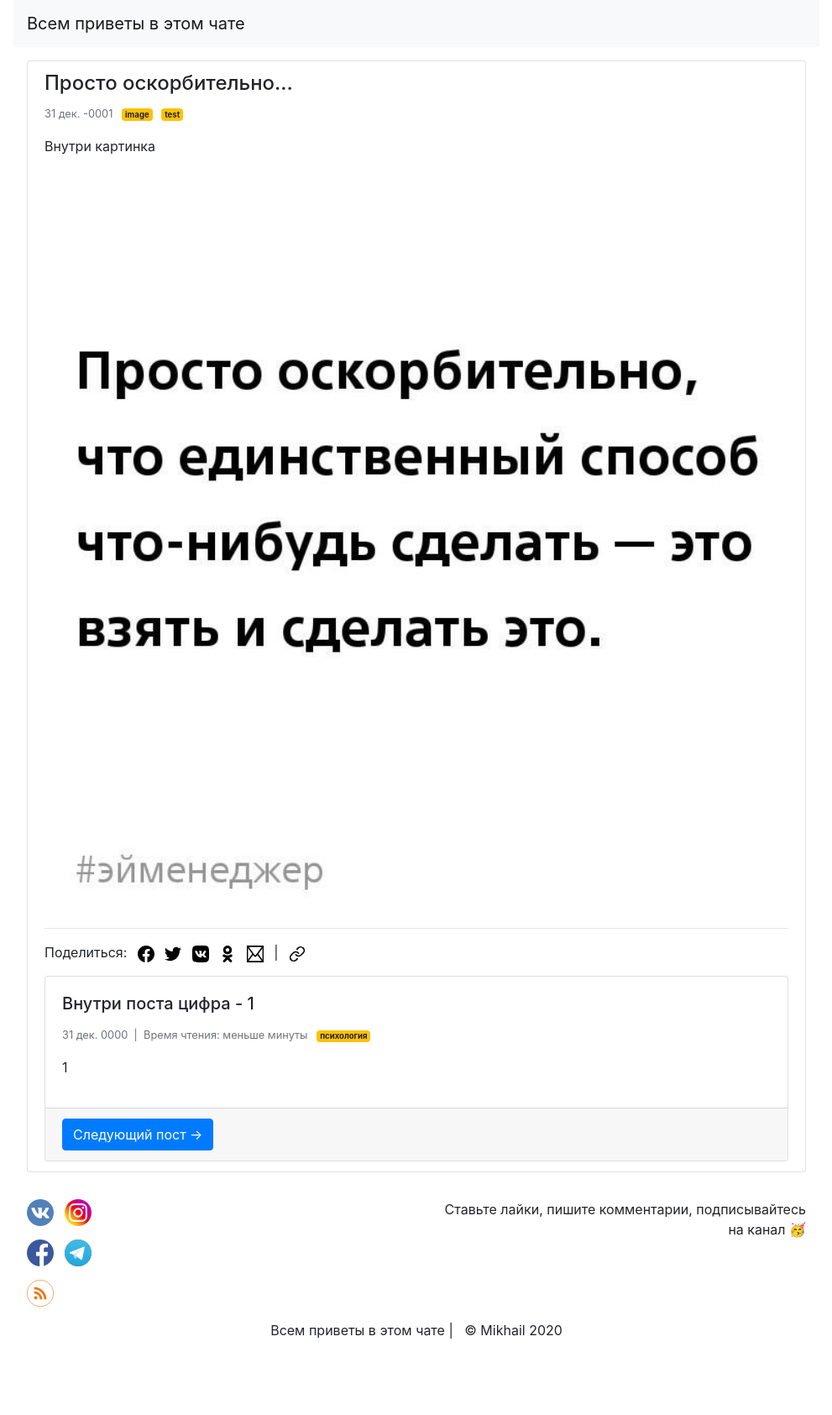
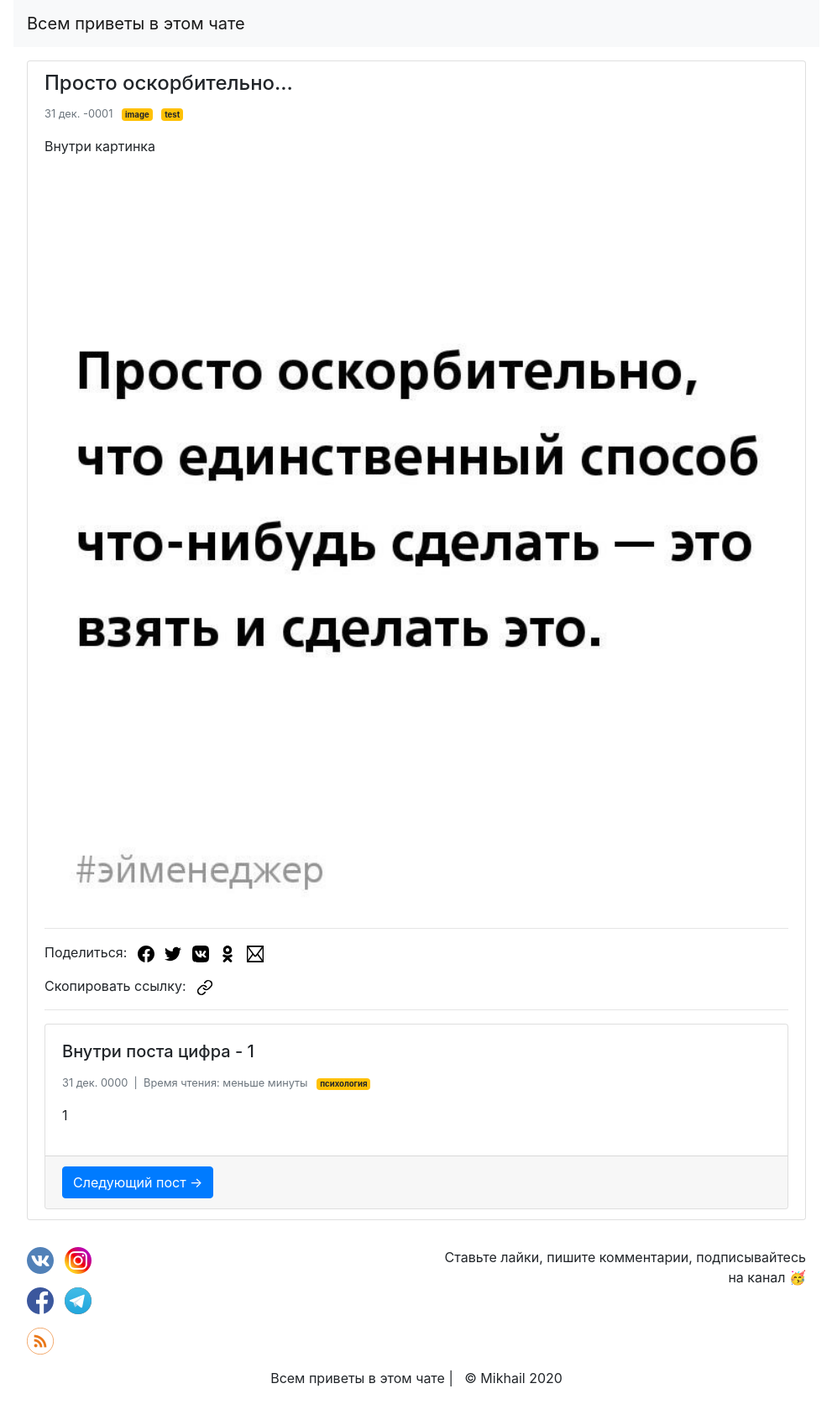
Before and after one commit to nms-pr/nms-pr.github.io, a Jekyll site: the page built from _posts/0000-00-00-image.markdown, in a window 1280 px wide. Shown: the whole page at 84% size, without its empty margins (144-1135 px from the left). Built offline with Jekyll 4.4.1, drawn with Linux system fonts in a browser that asks for light colours; nearby versions of some CDN libraries; before the commit the page ends 1628 px from its top, so only the background shows below that.

Commit message:
link copy

```diff
--- a/_layouts/post.html
+++ b/_layouts/post.html
@@ -1,6 +1,8 @@
 ---
 layout: default
 ---
+{% capture shared_link %}{{site.url}}{{site.baseurl}}{{page.url}}{% endcapture %}
+
 <div class="list-group">
   <li class="list-group-item">
     <h4> {{ page.title }} </h4>
@@ -41,53 +43,56 @@ layout: default
             Поделиться:
           </li>
           <li class="list-inline-item">
-            <a href="https://www.facebook.com/sharer/sharer.php?u={{ site.url }}{{ site.baseurl }}{{ page.url }}"
+            <a href="https://www.facebook.com/sharer/sharer.php?u={{shared_link}}"
               onclick="window.open(this.href, 'pop-up', 'left=20,top=20,width=500,height=500,toolbar=1,resizable=0'); return false;"
               title="Поделиться в facebook" rel="nofollow">
                 <img src="/images/icons/social/facebook.svg" width="20" height="20"/>
             </a>
           </li>
           <li class="list-inline-item">
-            <a href="https://twitter.com/intent/tweet?text={{ page.title }}&url={{ site.url }}{{ site.baseurl }}{{ page.url }}"
+            <a href="https://twitter.com/intent/tweet?text={{ page.title }}&url={{shared_link}}"
               onclick="window.open(this.href, 'pop-up', 'left=20,top=20,width=500,height=500,toolbar=1,resizable=0'); return false;"
               title="Поделиться в twitter" rel="nofollow">
                 <img src="/images/icons/social/twitter.svg" width="20" height="20"/>
             </a>
           </li>
           <li class="list-inline-item">
-            <a href="https://vk.com/share.php?title={{ page.title }}&url={{ site.url }}{{ site.baseurl }}{{ page.url }}"
+            <a href="https://vk.com/share.php?title={{ page.title }}&url={{shared_link}}"
               title="Поделиться в vk" target="_blank" rel="nofollow">
                 <img src="/images/icons/social/vk.svg" width="20" height="20" />
             </a>
           </li>
           <li class="list-inline-item">
-            <a href="https://connect.ok.ru/offer?title={{ page.title }}&url={{ site.url }}{{ site.baseurl }}{{ page.url }}"
+            <a href="https://connect.ok.ru/offer?title={{ page.title }}&url={{shared_link}}"
               title="Поделиться в ok" target="_blank" rel="nofollow">
                 <img src="/images/icons/social/ok.svg" width="20" height="20" />
             </a>
           </li>
           <li class="list-inline-item">
-            <a href="mailto:?subject=Пост: {{ page.title }}&amp;body=Посмотри эту интересную статью — {{ site.url }}{{ site.baseurl }}{{ page.url }}"
+            <a href="mailto:?subject=Пост: {{ page.title }}&amp;body=Посмотри эту интересную статью — {{site.url}}{{site.baseurl}}{{page.url}}"
               title="Поделиться по email" target="_blank" rel="nofollow">
                 <img src="/images/icons/social/email.svg" width="20" height="20" />
             </a>
           </li>
+        </ul>
+        <ul class="list-inline">
           <li class="list-inline-item">
-            |
+          Скопировать ссылку:
           </li>
           <li class="list-inline-item" onclick="copyLinkToClipboad()">
-            <img id="copy" src="/images/icons/social/link.svg" width="20" height="20"/>
+              <img id="copy" src="/images/icons/social/link.svg" width="20" height="20" title="{{shared_link}}"/>
               <script>
                 function copyLinkToClipboad() {
                   var $temp = $("<input>");
                   $("body").append($temp);
-                  $temp.val("{{ site.url }}{{ site.baseurl }}{{ page.url }}").select();
+                  $temp.val("{{shared_link}}").select();
                   document.execCommand("copy");
                   $temp.remove();
                 }
               </script>
           </li>
         </ul>
+        <hr/>
       </div>
 
       <div class="card-group">
```
